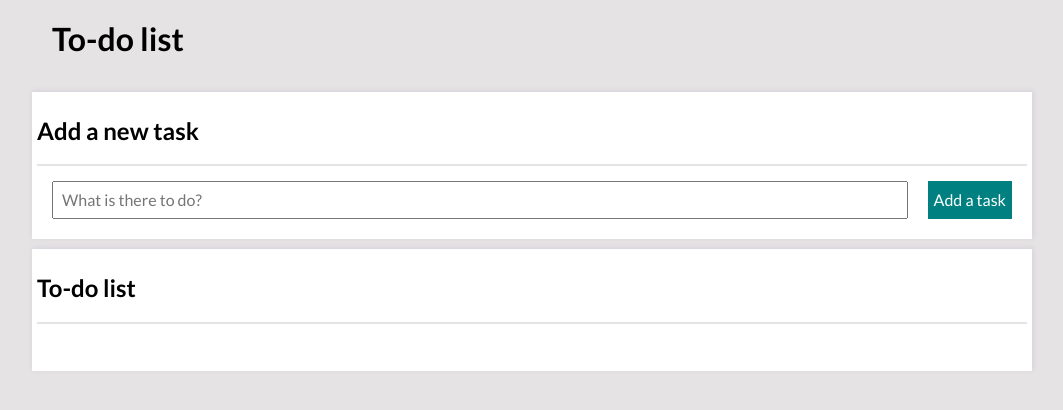
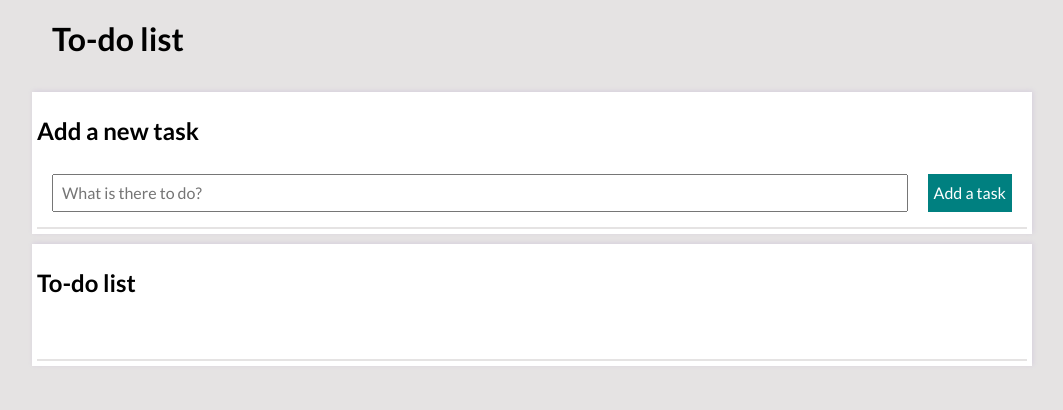
Before and after one commit to Sebastian092/todo-list-react, a React (Create React App) app: page / in a window 1280 px wide. Shown: the top 410 px of the page, without its empty margins (108-1171 px from the left). Built offline with nearby package versions, Linux system fonts and the light colour scheme.

Commit message:
changed in styled Section

```diff
--- a/src/Section/index.js
+++ b/src/Section/index.js
@@ -1,15 +1,14 @@
 
-import {SectionBody, SectionHeader} from "./styled"
+import {SectionBody, SectionComponents} from "./styled"
 
 const Section = ({ title, body, extraHeaderContent }) => (
  <SectionBody>
-    <SectionHeader>
+    <SectionComponents>
         <h2> {title}</h2>
         {extraHeaderContent}
-    </SectionHeader>
-    <div>
         {body}
-    </div>
+    </SectionComponents>
+
  </SectionBody>
 );
 
--- a/src/Section/styled.js
+++ b/src/Section/styled.js
@@ -7,6 +7,6 @@ export const SectionBody = styled.section`
     margin: 10px 0px;
 `;
 
-export const SectionHeader = styled.header`
+export const SectionComponents = styled.header`
 border-bottom: 2px solid rgb(229, 227, 227);
 `
```
